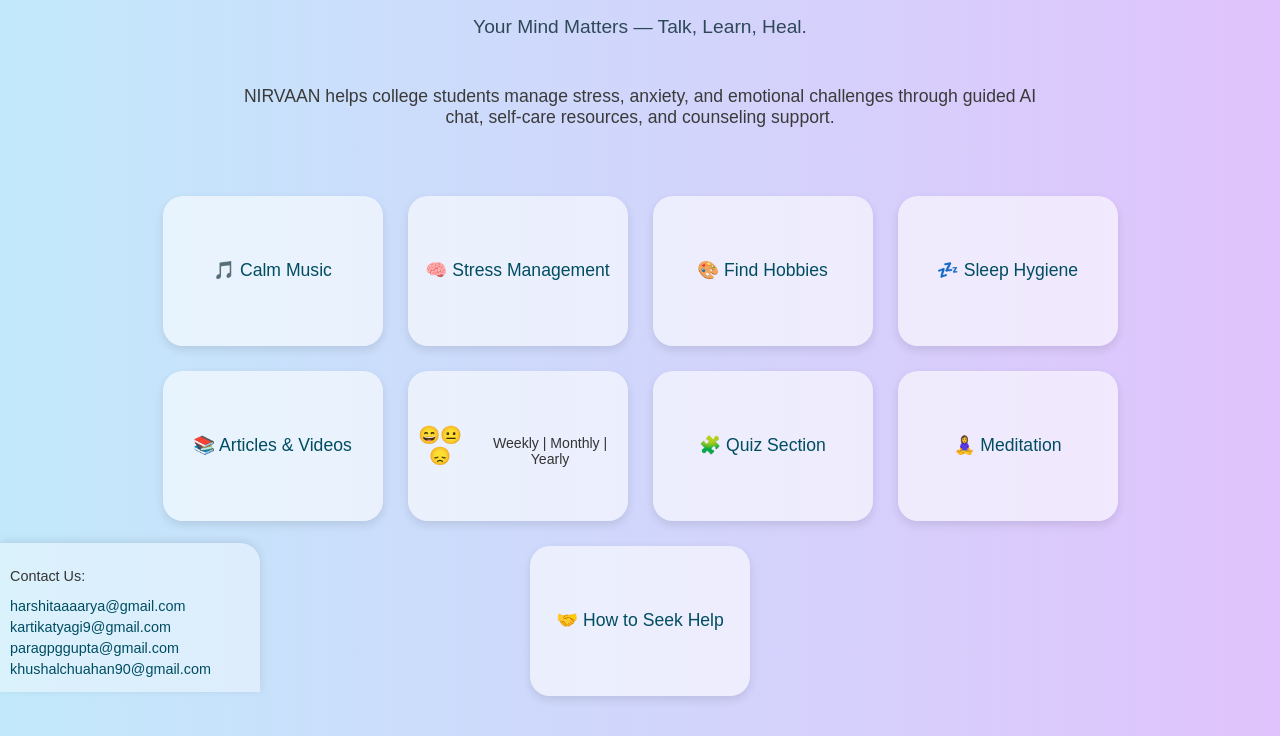
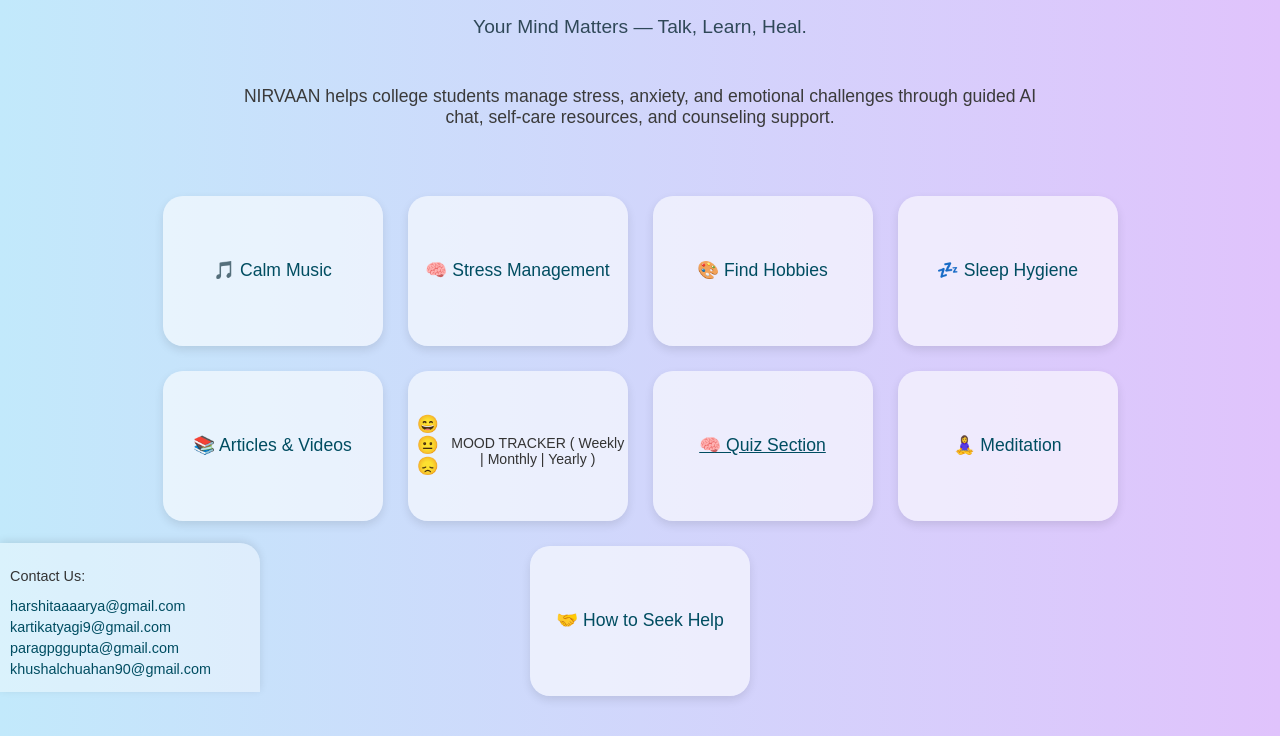
Before and after one commit to harshitaaarya/NIRVAAN, a plain HTML site: page index.html in a window 1280 px wide. Shown: the part 108-844 px from the top of the page. Drawn offline with Linux system fonts and the light colour scheme.

Commit message:
Update index.html

```diff
--- a/index.html
+++ b/index.html
@@ -27,9 +27,10 @@
     <div class="feature" onclick="window.open('https://www.health.harvard.edu/staying-healthy/sleep-hygiene-simple-practices-for-better-rest','_blank')">💤 Sleep Hygiene</div>
     <div class="feature" onclick="openPage('articles_videos.html')">📚 Articles & Videos</div>
     <div class="feature mood" onclick="openPage('mood_tracker.html')">
-      😄😐😞<br><span class="line">Weekly | Monthly | Yearly</span>
+      😄😐😞<br><span class="line">  MOOD TRACKER  ( Weekly | Monthly | Yearly )</span>
     </div>
-    <div class="feature" onclick="openPage('quiz.html')">🧩 Quiz Section</div>
+    <a href="quiz.html" class="feature">🧠 Quiz Section</a>
+
     <div class="feature" onclick="window.open('https://www.mayoclinic.org/tests-procedures/meditation/in-depth/meditation/art-20045858','_blank')">🧘‍♀️ Meditation</div>
     <div class="feature" onclick="window.open('https://wirhelfen.eu/en/a-go-to-guide-on-how-to-deal-with-depression-and-sadness/','_blank')">🤝 How to Seek Help</div>
   </section>
```
